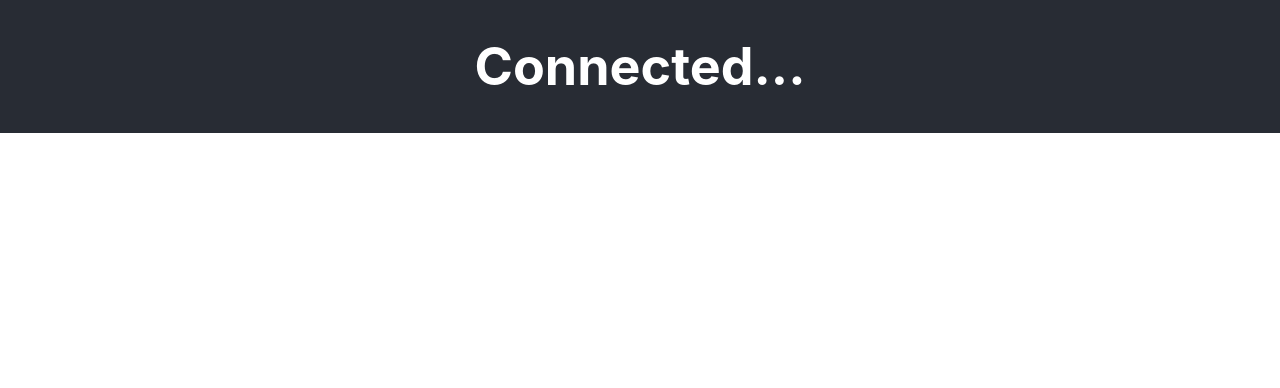
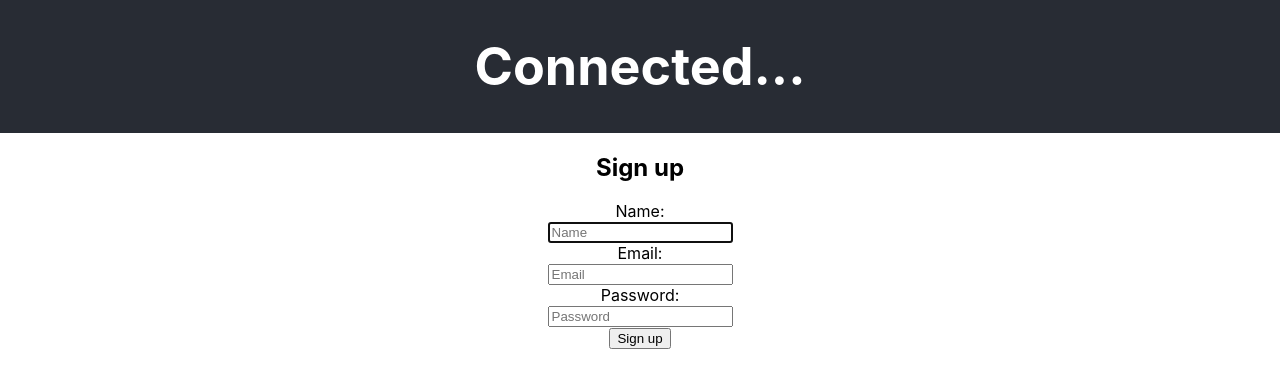
Before and after one commit to ft-pintereach-06/front-end, a React (Create React App) app in the folder pintereach/: page / in a window 1280 px wide. Shown: the top 388 px of the page. Built offline with nearby package versions, Linux system fonts and the light colour scheme.

Commit message:
built sign up form. need to include details for axios post request for sign up.

```diff
--- a/pintereach/src/App.js
+++ b/pintereach/src/App.js
@@ -1,5 +1,7 @@
 import React from 'react';
 // import { BrowserRouter as Router, Route, Switch } from 'react-router-dom';
+
+import SignUpForm from './components/SignUp';
 
 import './App.css';
 
@@ -9,6 +11,7 @@ function App() {
       <header className="App-header">
         <h1>Connected...</h1>
       </header>
+      <SignUpForm />
     </div>
   );
 }
--- /dev/null
+++ b/pintereach/src/components/SignUp.js
@@ -0,0 +1,73 @@
+import React, { useState } from 'react';
+import { connect } from 'react-redux'
+// import { useHistory } from 'react-router'
+import axios from 'axios';
+
+const initialValues = {
+    username: '',
+    email: '',
+    password: ''
+}
+
+function SignUpForm(props) {
+    // const { push } = useHistory()
+    const [credentials, setCredentials] = useState(initialValues)
+
+    const handleChange = e => {
+        setCredentials({
+            ...credentials,
+            [e.target.name]: e.target.value
+        })
+    }
+
+    const handleSubmit = e => {
+        e.preventDefault()
+        // Insert end point for axios.post request
+        axios.post("INSERT END POINT", credentials)
+            .then(res => {
+                console.log("Axios Login Post Request ", res)
+                // localStorage.setItem('user_id', res.data.user.user_id)
+                // localStorage.setItem('username', res.data.user.username)
+                // localStorage.setItem('email', res.data.user.email)
+                // localStorage.setItem('token', res.data.token)
+                // setCredentials({})
+                // push('/DETERMINE PATH & COMPONENT TO ROUTE TO AFTER SIGNUP OR LOGIN')
+            })
+            .catch(err => {
+                console.log(err)
+            })
+        }
+
+    return (
+            <div className="container">
+                <form onSubmit={handleSubmit}>
+                    <h2>Sign up</h2>
+                    <div className="form-content">
+                        <label>Name: </label>
+                        <div>
+                            <input autoFocus type="text" name="username" id="username" onChange={handleChange} placeholder="Name"/>
+                        </div>
+                        <label>Email: </label>
+                        <div>
+                            <input type="email" name="email" id="email" onChange={handleChange} placeholder="Email"/>
+                        </div>
+                        <label>Password: </label>
+                        <div>
+                            <input type="password" name="password" id="password" onChange={handleChange} placeholder="Password"/>
+                        </div>
+                    </div>
+                </form>
+                <button>Sign up</button>
+            </div>
+    )
+}
+
+// const mapStateToProps = state => {
+//     return {
+//         isFetching: state.isFetching,
+//         error: state.error
+//     }
+// }
+
+// export default connect(mapStateToProps)(SignUpForm);
+export default (SignUpForm);
```
Also changed, not shown: 2 other files (tests, documents, lock files or other folders).
